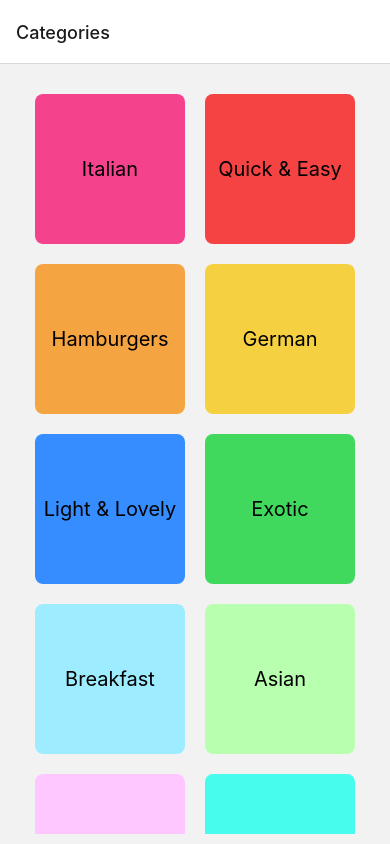
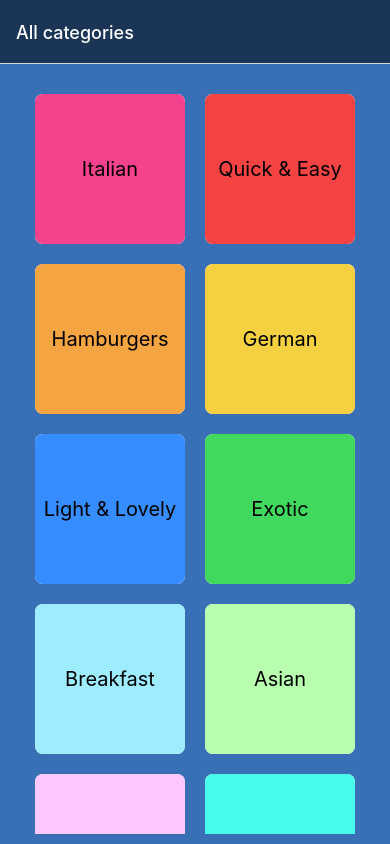
Before and after one commit to tungcua66/mealProjects, a React Native app: screen / in a window 390 px wide. Built offline with nearby package versions, Linux system fonts and the light colour scheme.

Commit message:
set default screen style for all screens

```diff
--- a/App.js
+++ b/App.js
@@ -13,9 +13,23 @@ export default function App() {
     <>
       <StatusBar style="dark" />
       <NavigationContainer>
-        <Stack.Navigator>
-          <Stack.Screen name="Categories" component={Categories} />
-          <Stack.Screen name="MealCategoryScreen" component={MealCategoryScreen} />
+        <Stack.Navigator
+          screenOptions={{
+            headerStyle: { backgroundColor: '#1b3556' },
+            headerTintColor: 'white',
+            contentStyle: { backgroundColor: '#396fb5' }
+          }}
+        >
+          <Stack.Screen
+            name="Categories"
+            component={Categories}
+            options={{ title: 'All categories' }}
+          />
+          <Stack.Screen
+            name="MealCategoryScreen"
+            component={MealCategoryScreen}
+            options={({ route }) => ({ title: route.params.title })}
+          />
         </Stack.Navigator>
       </NavigationContainer>
     </>
--- a/components/MealItem.js
+++ b/components/MealItem.js
@@ -39,7 +39,7 @@ export default MealItem;
 
 const styles = StyleSheet.create({
   outerContainer: {
-    margin: 16,
+    margin: 24,
     borderRadius: 8,
     backgroundColor: 'white',
     overflow: Platform.OS === 'android' ? 'hidden' : 'visible',
--- a/screens/Categories.js
+++ b/screens/Categories.js
@@ -4,7 +4,7 @@ import CategoryTitle from '../components/CategoryTitle';
 
 const Categories = ({ navigation }) => {
   const onPressHandler = (item) => {
-    navigation.navigate('MealCategoryScreen', { categoryId: item.id });
+    navigation.navigate('MealCategoryScreen', { categoryId: item.id, title: item.title });
   };
   return (
     <View style={styles.container}>
```
